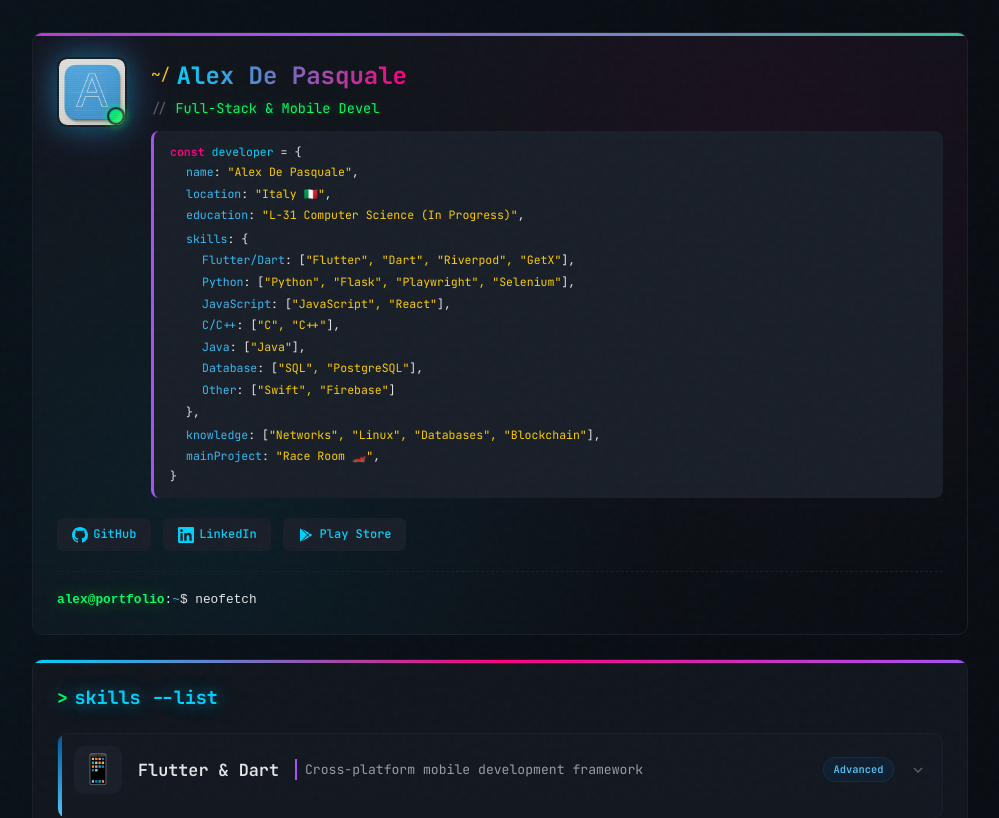
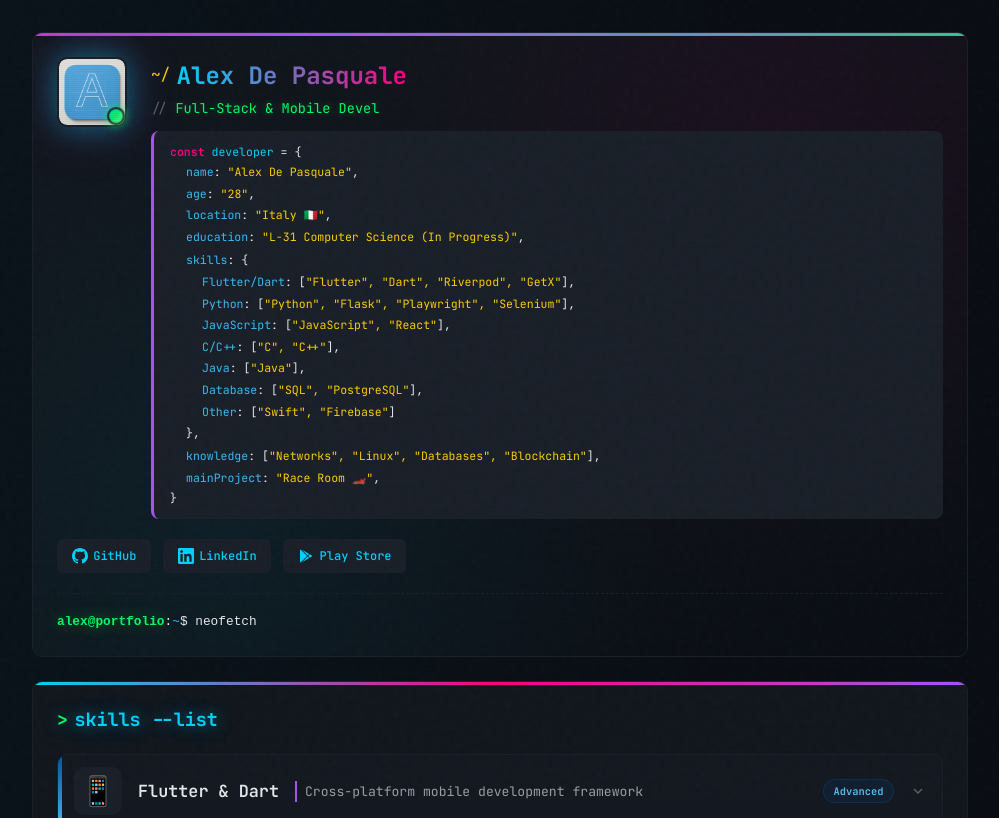
Before and after one commit to Al3x18/my-dev-site, a React (Vite) app: page / in a window 1280 px wide. Shown: the top 818 px of the page, without its empty margins (140-1139 px from the left). Built offline with nearby package versions, Linux system fonts and the light colour scheme.

Commit message:
Added calculateMyAge function and refactored useEffect function for fullText typing

```diff
--- a/src/components/Header.jsx
+++ b/src/components/Header.jsx
@@ -1,28 +1,35 @@
 import { useState, useEffect } from 'react'
 import './Header.css'
 import logoImg from '../assets/A-dev-logo.png'
+import dayjs from 'dayjs'
+import customParseFormat from 'dayjs/plugin/customParseFormat'
 
 function Header() {
   const [typedText, setTypedText] = useState('')
   const fullText = 'Full-Stack & Mobile Developer'
 
+  // Write fullText letter by letter with a delay of 50ms
+  // in this function the state of typedText changes every 50ms until the fullText length is reached
   useEffect(() => {
-    let index = 0
-    const timer = setInterval(() => {
-      if (index < fullText.length) {
-        setTypedText(fullText.slice(0, index + 1))
-        index++
-      } else {
-        clearInterval(timer)
-      }
-    }, 50)
+    if (typedText.length === fullText.length) return;
 
-    return () => clearInterval(timer)
-  }, [])
+    const timer = setTimeout(() => {
+      setTypedText(fullText.slice(0, typedText.length + 1));
+    }, 50);
+
+    return () => clearTimeout(timer);
+  }, [typedText]);
+
+  function calculateMyAge() {
+    dayjs.extend(customParseFormat);
+    const birthDate = dayjs('18-01-1997', 'DD-MM-YYYY');
+    const now = dayjs();
+    return now.diff(birthDate, 'year').toString();
+  }
 
   const developer = {
     name: "Alex De Pasquale",
-    role: "Full-Stack & Mobile Developer",
+    age: calculateMyAge(),
     location: "Italy 🇮🇹",
     education: "L-31 Computer Science (In Progress)",
     skills: {
@@ -69,6 +76,9 @@ function Header() {
             <div className="code-content">
               <div className="code-line">
                 <span className="property">name</span>: <span className="string">"{developer.name}"</span>,
+              </div>
+              <div className="code-line">
+                <span className="property">age</span>: <span className="string">"{developer.age}"</span>,
               </div>
               <div className="code-line">
                 <span className="property">location</span>: <span className="string">"{developer.location}"</span>,
```
